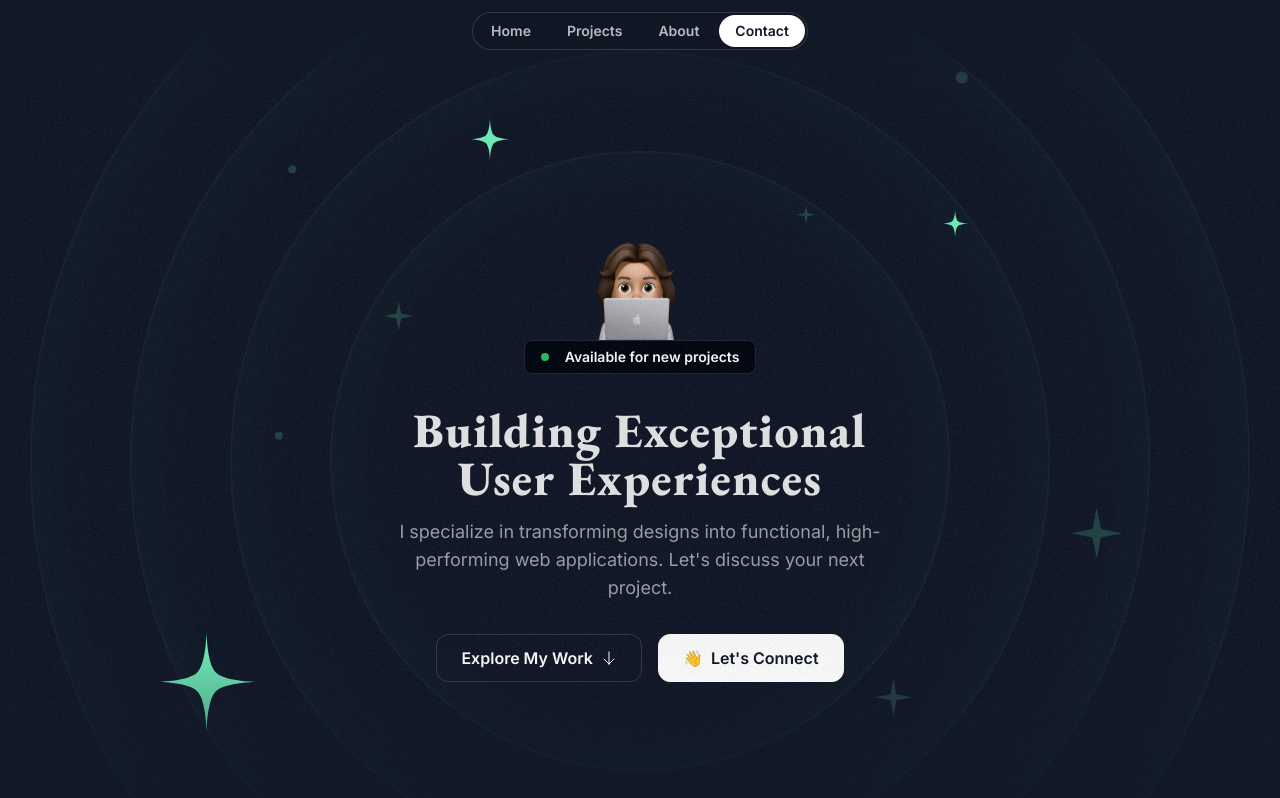
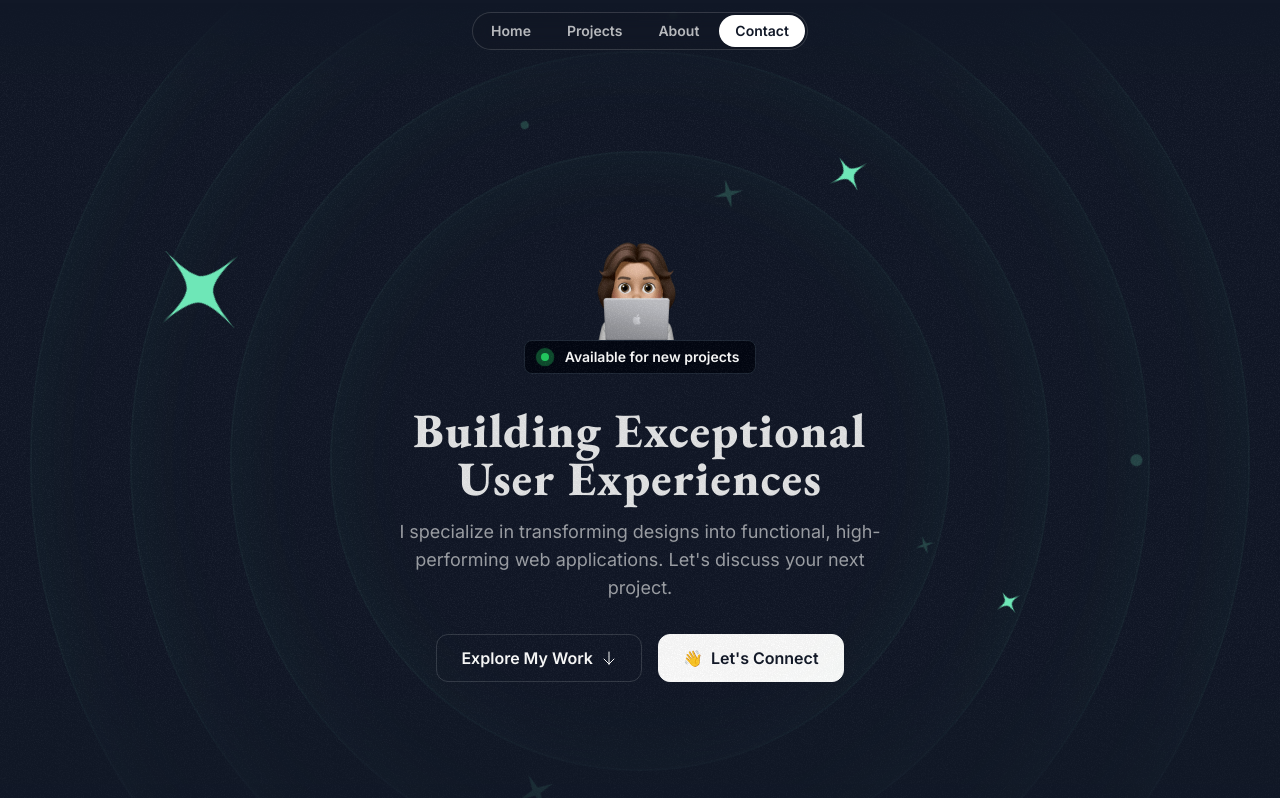
Before and after one commit to GiovannaFalcon/giovanna-dev-portfolio, a Next.js app: page / in a window 1280 px wide. Shown: the top 798 px of the page. Built offline with nearby package versions, Linux system fonts and the light colour scheme.

Commit message:
Projeto Portolio finalizado

```diff
--- a/src/components/HeroOrbit.tsx
+++ b/src/components/HeroOrbit.tsx
@@ -1,19 +1,43 @@
 import StarIcon from "@/assets/icons/star.svg";
 import { PropsWithChildren } from "react";
+import { twMerge } from "tailwind-merge";
 
 export const HeroOrbit = ({
   children,
   size,
   rotation,
-}: PropsWithChildren<{ size: number; rotation: number }>) => {
+  shouldOrbit = false,
+  orbitDuration,
+  shouldSpin = false,
+  spinDuration,
+}: PropsWithChildren<{
+  size: number;
+  rotation: number;
+  orbitDuration?: string;
+  shouldSpin?: boolean;
+  spinDuration?: string;
+  shouldOrbit?: boolean;
+}>) => {
   return (
     <div className="absolute left-1/2 top-1/2 -translate-x-1/2 -translate-y-1/2">
+      <div
+        className={twMerge(shouldOrbit === true && "animate-spin")}
+        style={{
+          animationDuration: orbitDuration,
+        }}
+      >
         <div
           className="flex items-start justify-start"
           style={{
             transform: `rotate(${rotation}deg)`,
             height: `${size}px`,
             width: `${size}px`,
+          }}
+        >
+          <div
+            className={twMerge(shouldSpin === true && "animate-spin")}
+            style={{
+              animationDuration: spinDuration,
             }}
           >
             <div
@@ -26,5 +50,7 @@ export const HeroOrbit = ({
             </div>
           </div>
         </div>
+      </div>
+    </div>
   );
 };
--- a/src/components/ToolboxItems.tsx
+++ b/src/components/ToolboxItems.tsx
@@ -1,5 +1,6 @@
 import { twMerge } from "tailwind-merge";
 import { TechIcon } from "./TechIcon";
+import { Fragment } from "react";
 
 export const ToolboxItems = ({
   items,
@@ -26,6 +27,8 @@ export const ToolboxItems = ({
           itemsWrapperClassName
         )}
       >
+        {[...new Array(2)].fill(0).map((_, index) => (
+          <Fragment key={index}>
             {items.map((item) => (
               <div
                 key={item.title}
@@ -36,6 +39,8 @@ export const ToolboxItems = ({
                 <span className="font-semibold">{item.title}</span>
               </div>
             ))}
+          </Fragment>
+        ))}
       </div>
     </div>
   );
--- a/src/sections/Hero.tsx
+++ b/src/sections/Hero.tsx
@@ -20,35 +20,44 @@ export const HeroSection = () => {
         <div className="size-[820px] hero-ring"></div>
         <div className="size-[1020px] hero-ring"></div>
         <div className="size-[1220px] hero-ring"></div>
-        <HeroOrbit size={800} rotation={-72}>
-          <StarIcon className="size-28 text-emerald-300" />
+        <HeroOrbit size={430} rotation={-14} shouldOrbit orbitDuration="30s">
+          <SparkleIcon className="size-8 text-emerald-300/20" />
         </HeroOrbit>
-        <HeroOrbit size={550} rotation={20}>
+
+        <HeroOrbit size={440} rotation={79} shouldOrbit orbitDuration="32s">
+          <SparkleIcon className="size-5 text-emerald-300/20" />
+        </HeroOrbit>
+
+        <HeroOrbit size={520} rotation={-41} shouldOrbit orbitDuration="34s">
+          <div className="size-2 rounded-full bg-emerald-300/20" />
+        </HeroOrbit>
+
+        <HeroOrbit size={530} rotation={178} shouldOrbit orbitDuration="36s">
+          <SparkleIcon className="size-10 text-emerald-300/20" />
+        </HeroOrbit>
+
+        <HeroOrbit size={550} rotation={20} shouldOrbit orbitDuration="38s">
           <StarIcon className="size-12 text-emerald-300" />
         </HeroOrbit>
-        <HeroOrbit size={590} rotation={98}>
+
+        <HeroOrbit size={590} rotation={98} shouldOrbit orbitDuration="40s">
           <StarIcon className="size-8 text-emerald-300" />
         </HeroOrbit>
-        <HeroOrbit size={430} rotation={-14}>
-          <SparkleIcon className="size-8 text-emerald-300/20" />
+
+        <HeroOrbit size={650} rotation={-5} shouldOrbit orbitDuration="42s">
+          <div className="size-2 rounded-full bg-emerald-300/20" />
         </HeroOrbit>
-        <HeroOrbit size={440} rotation={79}>
-          <SparkleIcon className="size-5 text-emerald-300/20" />
-        </HeroOrbit>
-        <HeroOrbit size={530} rotation={178}>
-          <SparkleIcon className="size-10 text-emerald-300/20" />
-        </HeroOrbit>
-        <HeroOrbit size={710} rotation={144}>
+
+        <HeroOrbit size={710} rotation={144} shouldOrbit orbitDuration="44s">
           <SparkleIcon className="size-14 text-emerald-300/20" />
         </HeroOrbit>
-        <HeroOrbit size={720} rotation={85}>
+
+        <HeroOrbit size={720} rotation={85} shouldOrbit orbitDuration="46s">
           <div className="size-3 rounded-full bg-emerald-300/20" />
         </HeroOrbit>
-        <HeroOrbit size={520} rotation={-41}>
-          <div className="size-2 rounded-full bg-emerald-300/20" />
-        </HeroOrbit>
-        <HeroOrbit size={650} rotation={-5}>
-          <div className="size-2 rounded-full bg-emerald-300/20" />
+
+        <HeroOrbit size={780} rotation={-72} shouldOrbit orbitDuration="48s">
+          <StarIcon className="size-28 text-emerald-300" />
         </HeroOrbit>
       </div>
       <div className="container">
@@ -59,8 +68,10 @@ export const HeroSection = () => {
             alt="Person peeking from behind laptop"
           />
           <div className="bg-gray-950 border border-gray-800 px-4 py-1.5 inline-flex rounded-lg items-center gap-4">
-            <div className="bg-green-500 size-2 rounded-full"></div>
-            <div className="text-sm font-semibold">
+            <div className="bg-green-500 size-2 rounded-full relative">
+              <div className="bg-green-500 absolute inset-0 rounded-full animate-ping-large"></div>
+            </div>
+            <div className="text-sm font-semibold ">
               Available for new projects
             </div>
           </div>
--- a/src/sections/Projects.tsx
+++ b/src/sections/Projects.tsx
@@ -64,7 +64,7 @@ export const ProjectsSection = () => {
           {portfolioProjects.map((project) => (
             <div
               key={project.title}
-              className="bg-gray-800 rounded-3xl relative z-0 overflow-hidden after:z-10 after:content-[''] after:absolute after:inset-0 after:outline-2 after:outline after:-outline-offset-2 after:rounded-3xl after:outline-white/20 px-8 pt-8 after:pointer-events-none md:pt-12 md:px-10 lg:pt-16 lg:px-20"
+              className="bg-gray-800 rounded-3xl z-0 overflow-hidden after:z-10 after:content-[''] after:absolute after:inset-0 after:outline-2 after:outline after:-outline-offset-2 after:rounded-3xl after:outline-white/20 px-8 pt-8 after:pointer-events-none md:pt-12 md:px-10 lg:pt-16 lg:px-20 sticky top-0"
             >
               <div
                 className="absolute inset-0 -z-10 opacity-5"
--- a/src/sections/Tape.tsx
+++ b/src/sections/Tape.tsx
@@ -1,4 +1,5 @@
 import StarIcon from "@/assets/icons/star.svg";
+import { Fragment } from "react";
 
 const words = [
   "Creativity",
@@ -19,12 +20,18 @@ export const TapeSection = () => {
     <section className="py-16 lg:py-24 overflow-x-clip">
       <div className="bg-gradient-to-r from-emerald-300 to-sky-400 -rotate-3 -mx-1">
         <div className="flex [mask-image:linear-gradient(to_right,transparent,black_10%,black_90%,transparent)]">
-          <div className="flex flex-none gap-4 py-3">
-            {words.map((word) => (
-              <div key={word} className="inline-flex gap-4 items-center">
-                <span className="text-gray-900 uppercase font-extrabold text-sm">{word}</span>
-                <StarIcon className="size-6 text-gray-900 -rotate-12" />
-              </div>
+          <div className="flex flex-none gap-4 pr-4 py-3 animate-move-left [animation-duration:32s]">
+            {[...new Array(2)].fill(0).map((_, idx) => (
+              <Fragment key={idx}>
+                {words.map((word) => (
+                  <div key={word} className="inline-flex gap-4 items-center">
+                    <span className="text-gray-900 uppercase font-extrabold text-sm">
+                      {word}
+                    </span>
+                    <StarIcon className="size-6 text-gray-900 -rotate-12" />
+                  </div>
+                ))}
+              </Fragment>
             ))}
           </div>
         </div>
--- a/tailwind.config.ts
+++ b/tailwind.config.ts
@@ -22,9 +22,30 @@ const config: Config = {
     },
     extend: {
       fontFamily: {
-        sans: 'var(--font-sans)',
-        serif: 'var(--font-serif)',
-      }
+        sans: "var(--font-sans)",
+        serif: "var(--font-serif)",
+      },
+      animation: {
+        "ping-large": "ping-large 1s ease-in-out infinite",
+        "move-left": "move-left 1s linear infinite",
+        "move-right": "move-right 1s linear infinite",
+      },
+      keyframes: {
+        "ping-large": {
+          "75%, 100%": {
+            transform: "scale(3)",
+            opacity: "0",
+          },
+        },
+        "move-right": {
+          "0%": { transform: "translateX(0)" },
+          "100%": { transform: "translateX(-50%)" },
+        },
+        "move-left": {
+          "0%": { transform: "translateX(-50%)" },
+          "100%": { transform: "translateX(0)" },
+        },
+      },
     },
   },
   plugins: [],
```
Also changed, not shown: src/sections/About.tsx (+24 -8 lines). Lines whose indentation alone changed are shown as unchanged.
